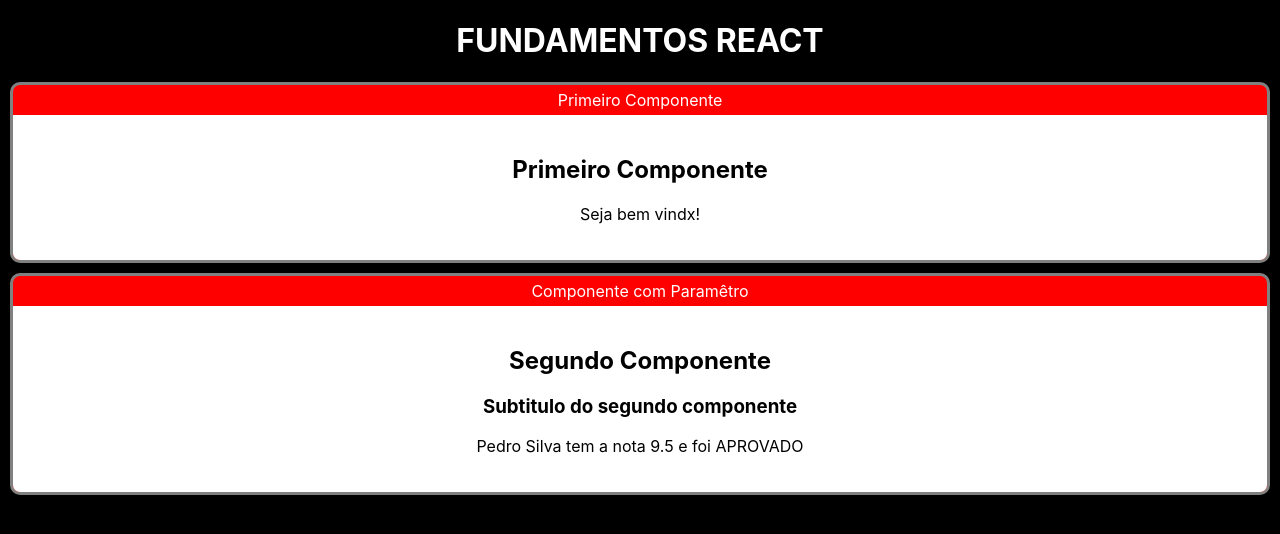
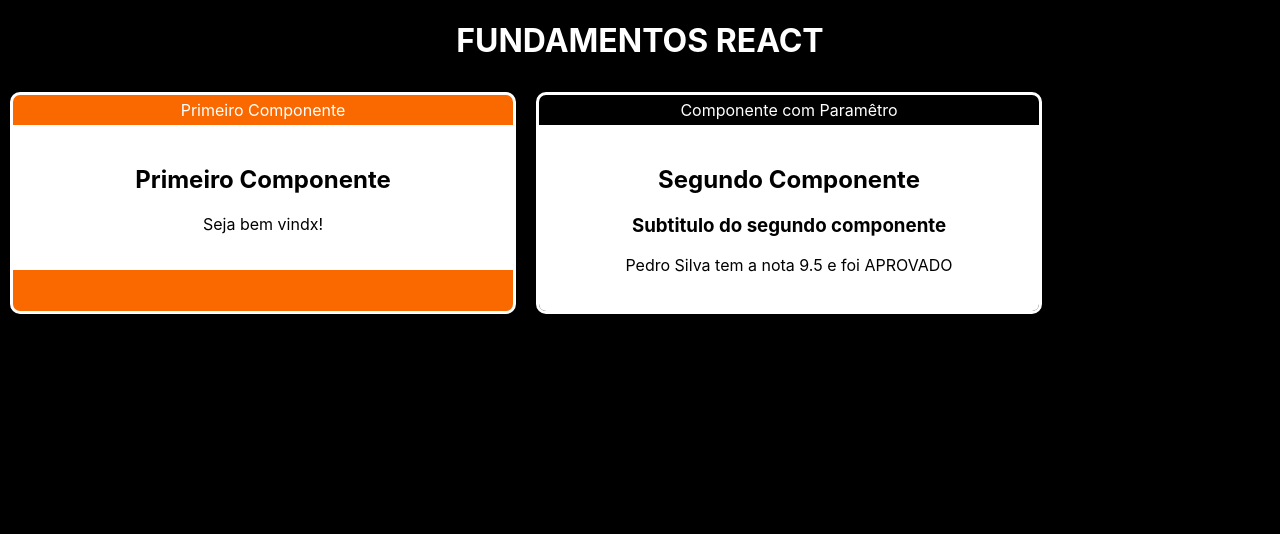
Before and after one commit to marianavanucci/fundamentos-react, a React (Create React App) app: page / in a window 1280 px wide. Shown: the top 534 px of the page. Built offline with nearby package versions, Linux system fonts and the light colour scheme.

Commit message:
flex box

```diff
--- /dev/null
+++ b/src/App.css
@@ -0,0 +1,4 @@
+.App .Cards {
+    display: flex;
+    flex-wrap: wrap;
+}
--- a/src/App.jsx
+++ b/src/App.jsx
@@ -1,4 +1,6 @@
 import React from 'react'
+
+import './App.css'
 
 import Comp from "./components/basics/First";
 
@@ -15,25 +17,27 @@
 
 function App () {
   return (
-    <div id='app' >
+    <div className='App'  id='app' >
         <h1>FUNDAMENTOS REACT</h1>
+
+        <div className='Cards'>
         <Card
-        title= "Primeiro Componente"
+        title= "Primeiro Componente" color="#FA6900"
         >
           <Comp></Comp>
         </Card>
 
         <Card
-        title= "Componente com Paramêtro"
+        title= "Componente com Paramêtro" color="FF00CC"
         >
                   <CompParametro
           titulo="Segundo Componente"
           subtitulo="Subtitulo do segundo componente"
           nome="Pedro Silva"
           nota={9.5}
-        ></CompParametro>
-        </Card>
-
+              ></CompParametro>
+          </Card>
+        </div>
 
 
     </div>
--- a/src/components/layout/Card.css
+++ b/src/components/layout/Card.css
@@ -1,9 +1,10 @@
 .Card{
-    background-color: red;
-    border: 3px solid grey;
+    border: 3px solid ;
     border-radius: 10px;
     overflow: hidden;
     margin: 10px;
+    min-width: 500px;
+    max-width: 500px;
 }
 
 .Card .Title{
--- a/src/components/layout/Card.jsx
+++ b/src/components/layout/Card.jsx
@@ -1,9 +1,16 @@
 import React from "react";
 import './Card.css';
 
+
+
 export default props => {
+
+    const estilo = {
+        backgroundColor: props.color || '#F00'
+    }
+
     return(
-        <div className="Card">
+        <div className="Card" style={estilo}>
             <div className="Title"> {props.title} </div>
             <div className="Content"> {props.children} </div>
         </div>
```
